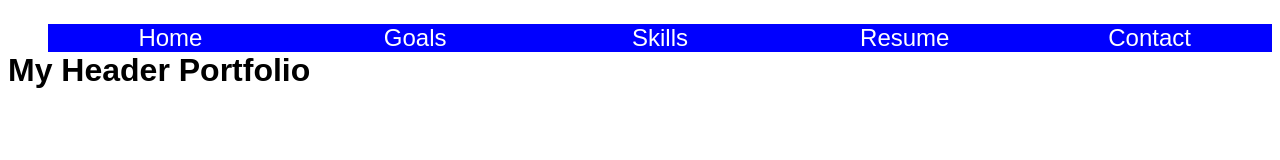
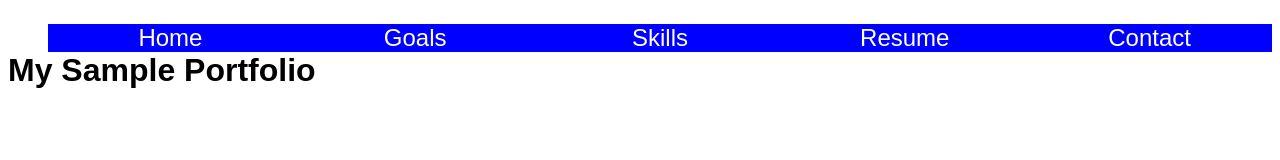
Before and after one commit to myfirstjones/myfirstjones.github.io, a plain HTML site: page index.htm in a window 1280 px wide. Drawn offline with Linux system fonts and the light colour scheme.

Commit message:
Add files via upload

```diff
--- a/index.htm
+++ b/index.htm
@@ -28,7 +28,7 @@
       </ul>
     </nav>
     <header>
-      <h1>My Header Portfolio</h1>
+      <h1>My Sample Portfolio</h1>
     </header>
   </body>
 </html>
```
